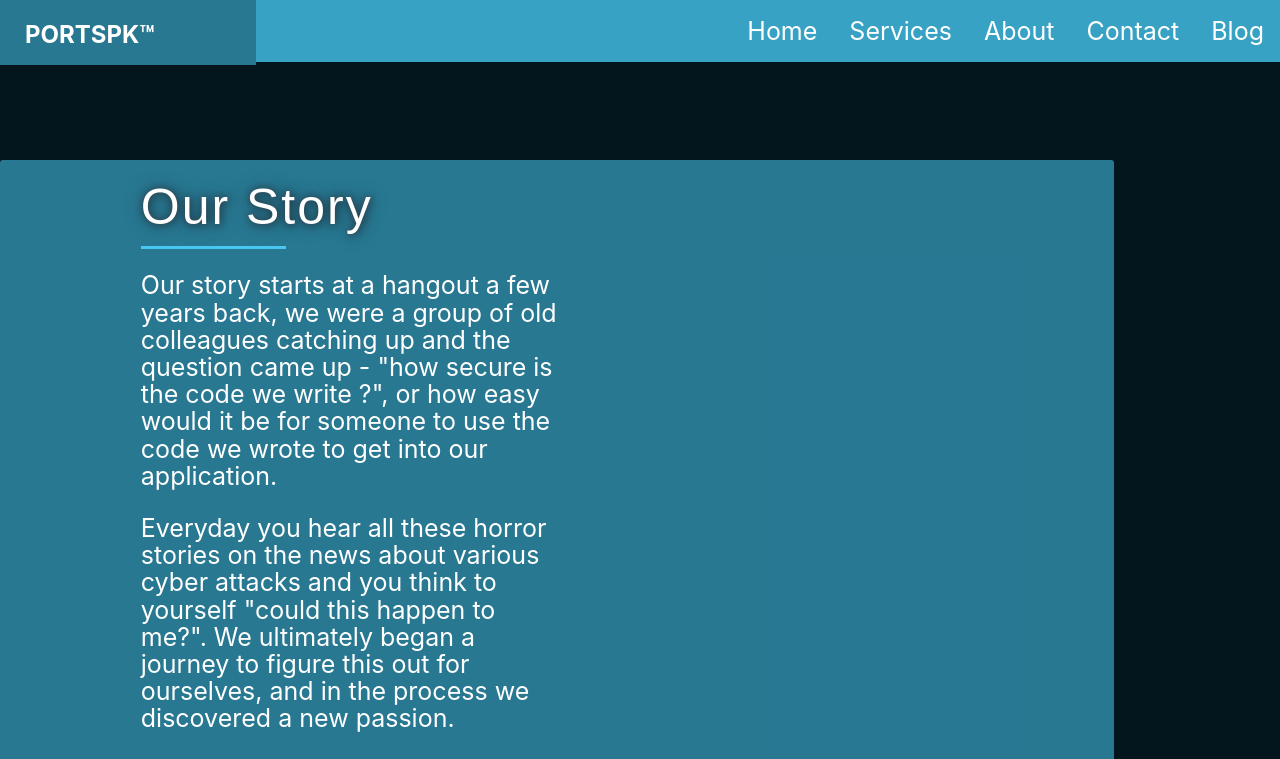
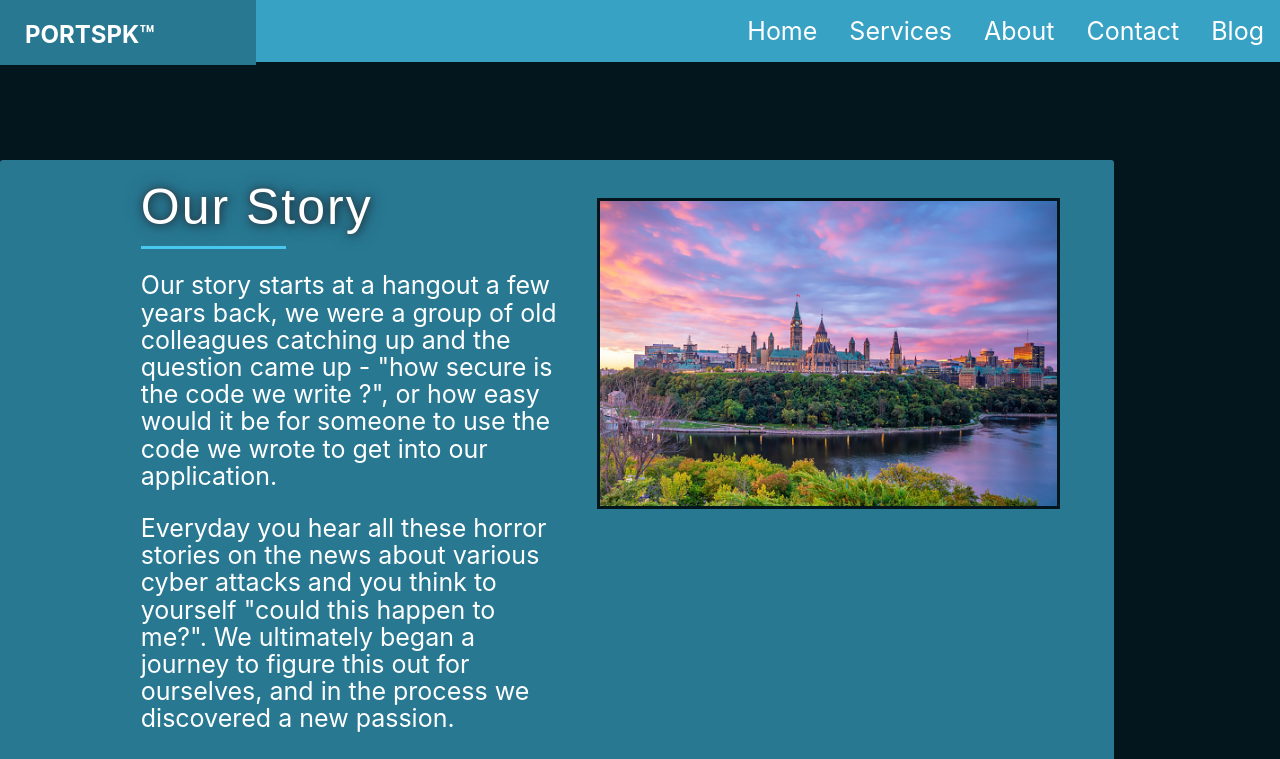
Before and after one commit to Lagawaga/PORTSPK, a React (Create React App) app: page /About in a window 1280 px wide. Shown: the top 759 px of the page. Built offline with nearby package versions, Linux system fonts and the light colour scheme; a web font is replaced by a local one.

Commit message:
fixed some padding

```diff
--- a/src/Pages/About.css
+++ b/src/Pages/About.css
@@ -12,11 +12,12 @@
 }
 
 .ottawapic-size {
-  width: 130%;
+  width: 110%;
   top: 50%;
   bottom: 50%;
   border-style: solid;
   border-color: #03161eff;
+  margin-left: 40px;
 }
 
 .about-inner {
@@ -163,8 +164,9 @@ iframe {
   }
   .about-pic-block {
     margin-top: 5%;
+
     width: 100%;
-    height: 55vh;
+    height: 250px;
     text-align: center;
   }
   .ottawapic-size {
@@ -174,6 +176,7 @@ iframe {
     bottom: 50%;
     border-style: solid;
     border-color: #03161eff;
+    margin-left: 0px;
   }
 
   .about-content-inner-block {
--- a/src/Pages/About.js
+++ b/src/Pages/About.js
@@ -50,7 +50,7 @@ function About() {
           </div>
         </div>
 
-        <div className="about-pic-block">
+        <div className="about-inner-col about-pic-block">
           <img className="ottawapic-size" src="/ottawapic.jpg" alt="ottawa" />
         </div>
       </div>
```
